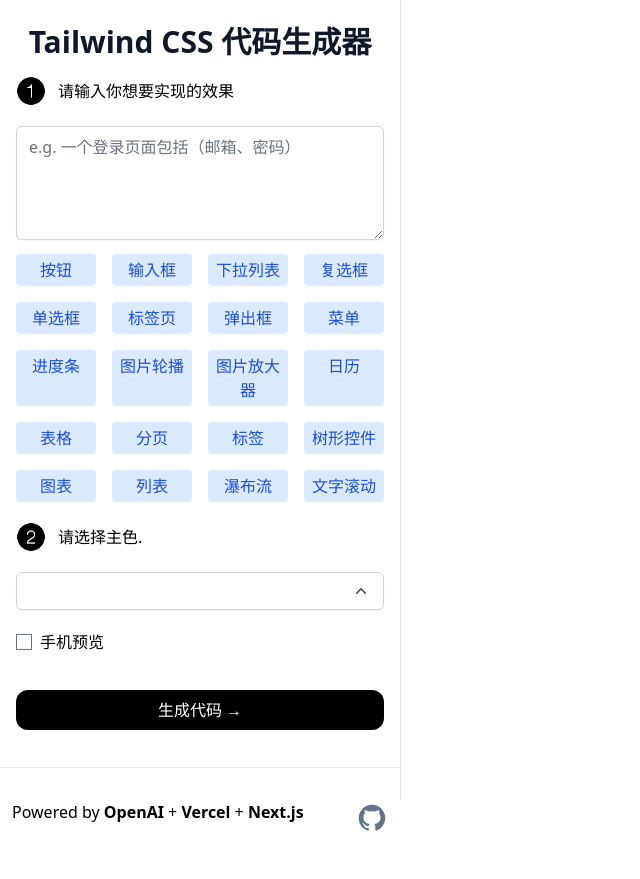
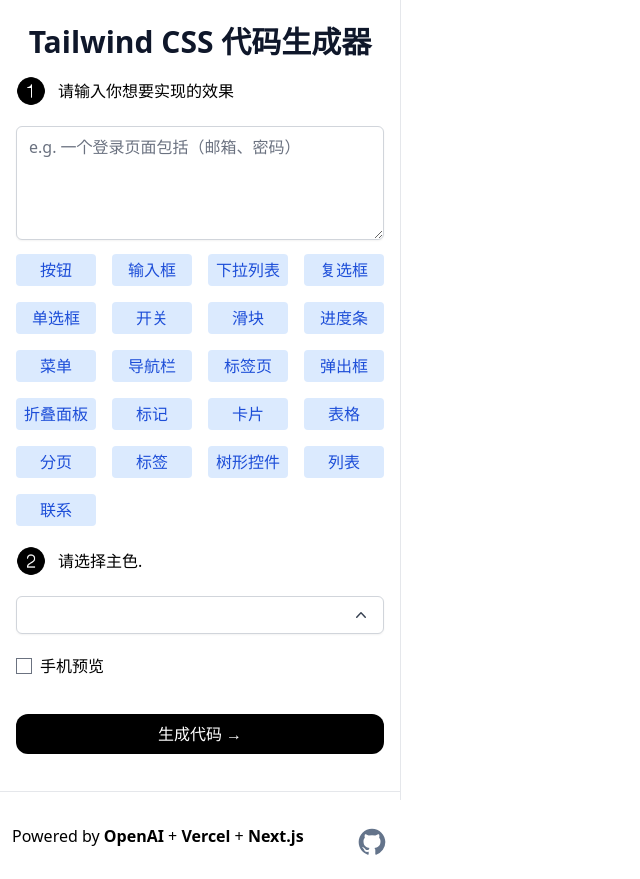
Before and after one commit to maqi1520/openai-helper, a Next.js app: page / in a window 1280 px wide. Shown: the whole page, without its empty margins (0-640 px from the left). Before the commit the page ends 855 px from the top, so only its background shows below. Built offline with nearby package versions, Linux system fonts and the light colour scheme.

Commit message:
fix: 🐛 更新默认组件

```diff
--- a/src/pages/index.tsx
+++ b/src/pages/index.tsx
@@ -20,26 +20,27 @@
 const DEFAULT_RESPONSIVE_SIZE = { width: 540, height: 720 };
 
 const tags = [
-  { name: "按钮", code: "button" },
-  { name: "输入框", code: "input" },
-  { name: "下拉列表", code: "select" },
-  { name: "复选框", code: "checkbox" },
-  { name: "单选框", code: "radio-button" },
-  { name: "标签页", code: "tabs" },
-  { name: "弹出框", code: "modal" },
-  { name: "菜单", code: "menu" },
-  { name: "进度条", code: "progress-bar" },
-  { name: "图片轮播", code: "image-slider" },
-  { name: "图片放大器", code: "image-zoom" },
-  { name: "日历", code: "calendar" },
-  { name: "表格", code: "table" },
-  { name: "分页", code: "pagination" },
-  { name: "标签", code: "tag" },
-  { name: "树形控件", code: "tree-view" },
-  { name: "图表", code: "chart" },
-  { name: "列表", code: "list" },
-  { name: "瀑布流", code: "masonry" },
-  { name: "文字滚动", code: "marquee" },
+  { name: "按钮", code: "Button" },
+  { name: "输入框", code: "Input" },
+  { name: "下拉列表", code: "Select" },
+  { name: "复选框", code: "Checkbox" },
+  { name: "单选框", code: "Radio Button" },
+  { name: "开关", code: "Toggle" },
+  { name: "滑块", code: "Slider" },
+  { name: "进度条", code: "Progress Bar" },
+  { name: "菜单", code: "Menu" },
+  { name: "导航栏", code: "Navbar" },
+  { name: "标签页", code: "Tabs" },
+  { name: "弹出框", code: "Modal" },
+  { name: "折叠面板", code: "Accordion" },
+  { name: "标记", code: "Badge" },
+  { name: "卡片", code: "Card" },
+  { name: "表格", code: "Table" },
+  { name: "分页", code: "Pagination" },
+  { name: "标签", code: "Tag" },
+  { name: "树形控件", code: "Tree View" },
+  { name: "列表", code: "List" },
+  { name: "联系", code: "Contact" },
 ];
 
 const Home: NextPage = () => {
```
